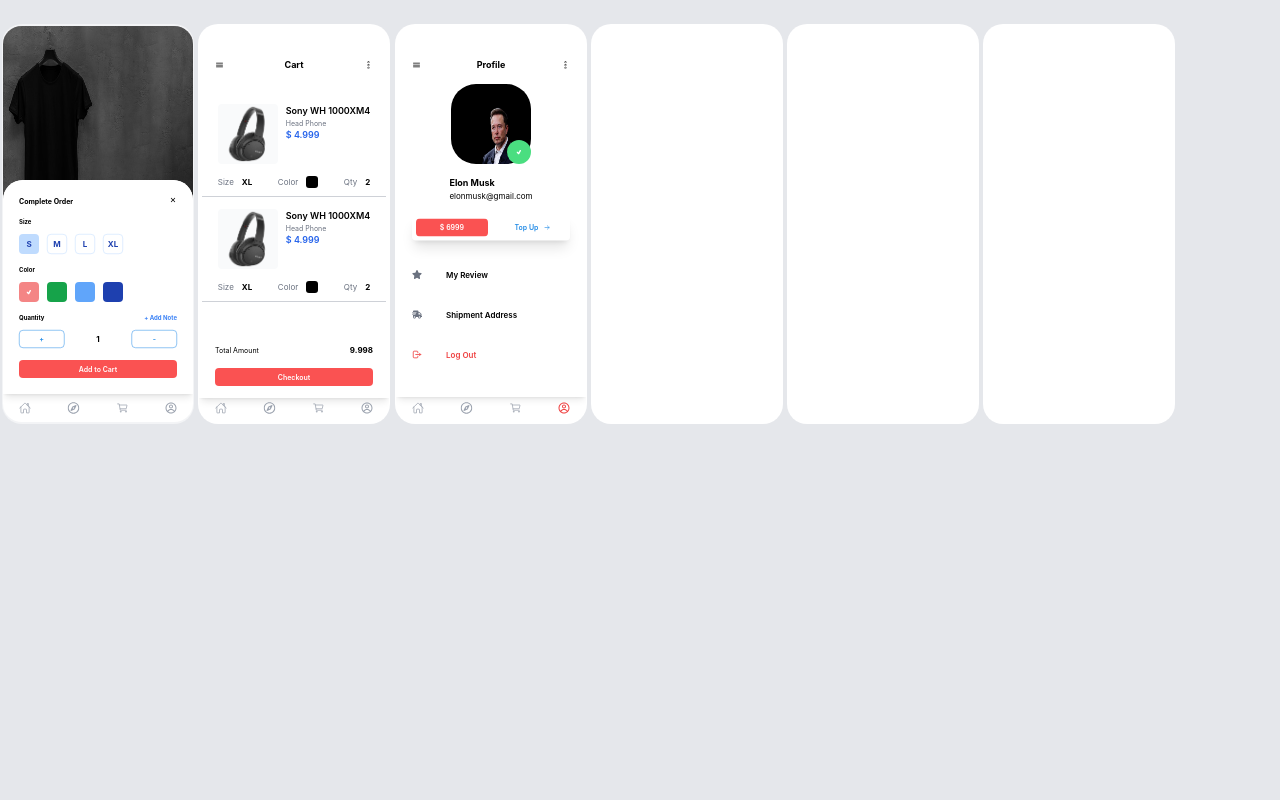
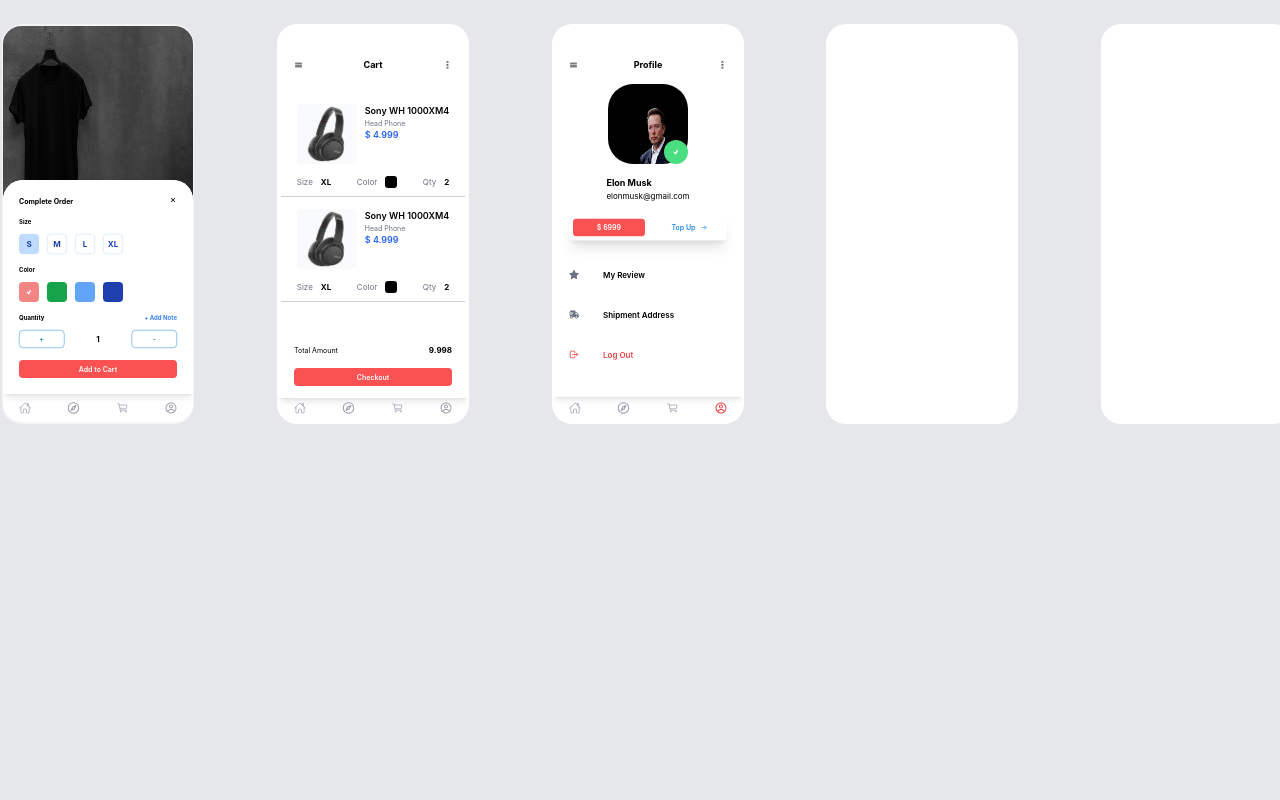
Before and after one commit to nmpavel/mantineDemo, a Next.js app: page / in a window 1280 px wide. Shown: the top 800 px of the page. Built offline with nearby package versions, Linux system fonts and the light colour scheme.

Commit message:
Added hover effect

```diff
--- a/src/components/Home/index.tsx
+++ b/src/components/Home/index.tsx
@@ -5,7 +5,7 @@ import Profile from '../Profile'
 
 const HomePage = () => {
   return (
-    <div className='grid grid-cols-1 md:grid-cols-2 lg:grid-cols-3 xl:grid-cols-7 2xl:grid-cols-6 p-4 gap-4 bg-gray-200 md:-mt-24 lg:-mt-48 md:-ml-4 lg:-ml-12 xl:-ml-[110px] h-[150vh]'>
+    <div className='grid grid-cols-1 md:grid-cols-2 lg:grid-cols-3 xl:grid-cols-5 2xl:grid-cols-6 p-4 gap-4 bg-gray-200 md:-mt-24 lg:-mt-48 md:-ml-4 lg:-ml-12 xl:-ml-[110px] xl:h-[150vh]'>
         <AddToCart/>
         <CartComponent/>
         <Profile/>
```
